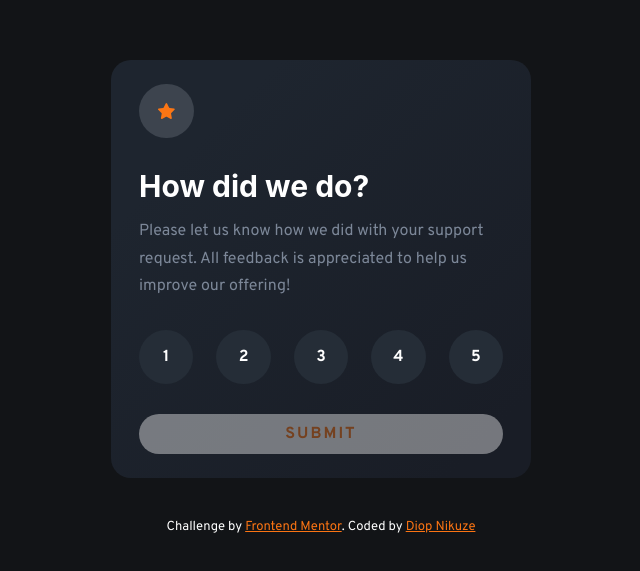
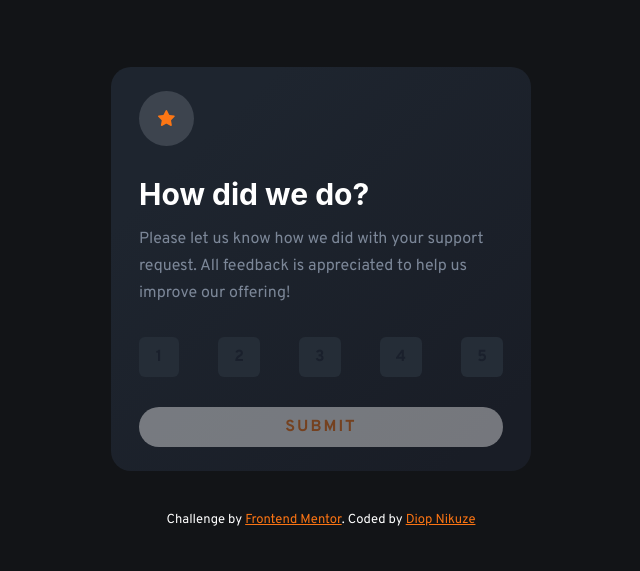
Before and after one commit to Diop-Nikuze/Interactive-Rating-Component, a React (Create React App) app: page / in a window 1280 px wide. Shown: the part 101-672 px from the top of the page, without its empty margins (319-959 px from the left). Built offline with nearby package versions, Linux system fonts and the light colour scheme; the HTML template or start-up script is replaced by a standard one.

Commit message:
try to fix button issues

```diff
--- a/src/Stars.js
+++ b/src/Stars.js
@@ -1,5 +1,5 @@
 import { useState } from "react";
-import { Box, Button } from "@chakra-ui/react";
+import { Box, Button, HStack } from "@chakra-ui/react";
 import SubmitButtton from "./SubmitButtton";
 
 const Stars = ({ onSubmitPress, setRating }) => {
@@ -27,25 +27,28 @@ const Stars = ({ onSubmitPress, setRating }) => {
 
   return (
     <Box>
-      <Box my="30px" d="flex" justifyContent="space-between">
+      <HStack justifyContent="space-between" my="30px" textAlign="center">
         {stars.map((star, i) => (
           <Button
             key={i}
             bgColor={color.element === i ? color.active : color.default}
             onClick={(e) => onButtonPress(e, i)}
             value={star}
-            _focus={{ outline: "none" }}
-            _hover={{ backgroundColor: "hsl(217, 12%, 63%)" }}
-            borderRadius="100%"
-            p={{ base: "1.3rem", md: "1.7rem" }}
-            w="2.3rem"
-            h="2.3rem"
-            color="white"
+            lineHeight="0"
+            // display="flex"
+            // alignItems="centrer"
+            // _focus={{ outline: "none" }}
+            // _hover={{ backgroundColor: "hsl(217, 12%, 63%)" }}
+            // borderRadius="100%"
+            // p={{ base: "1.3rem", md: "1.7rem" }}
+            // w="2.3rem"
+            // h="20px"
+            // color="white"
           >
             {star}
           </Button>
         ))}
-      </Box>
+      </HStack>
       <SubmitButtton disabled={disabled} onSubmitPress={onSubmitPress} />
     </Box>
   );
```
